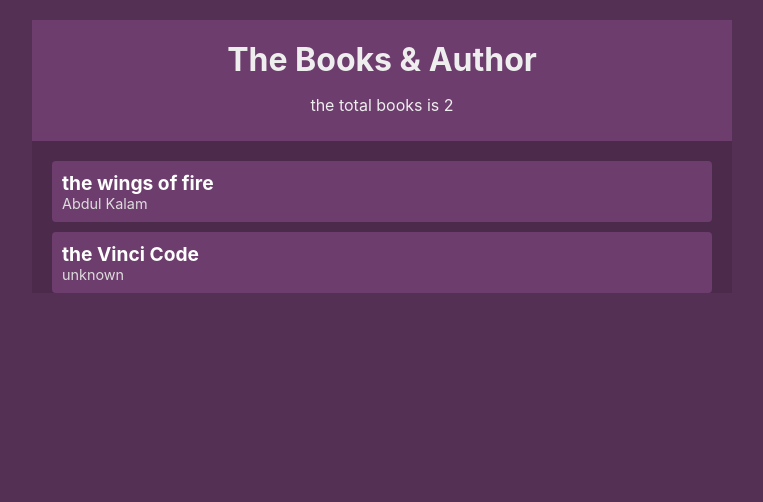
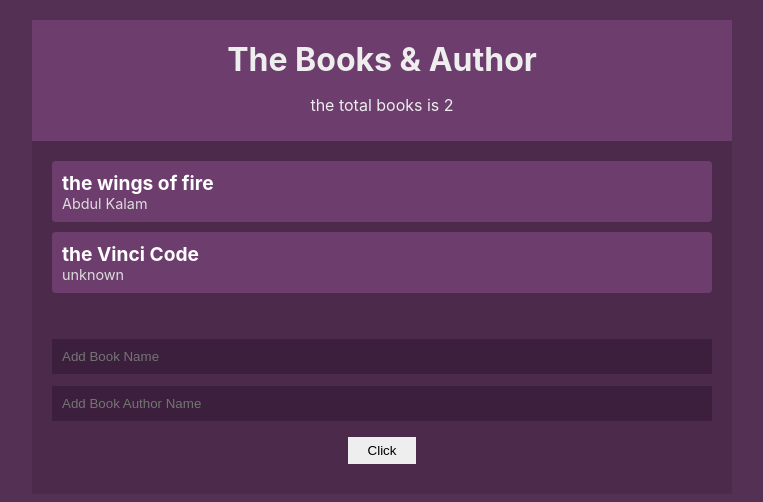
Before and after one commit to RajatArya007zxc/ContextApi-and-Recipe-app-, a React (Create React App) app: page / in a window 1280 px wide. Shown: the top 502 px of the page, without its empty margins (258-1021 px from the left). Built offline with nearby package versions, Linux system fonts and the light colour scheme.

Commit message:
Now we add The New Books

```diff
--- a/src/App.js
+++ b/src/App.js
@@ -3,6 +3,7 @@ import SongList from "../src/Component/HooksComp/Song"
 import NavCom from './Component/HooksProComp/NavCom';
 import BookContext from './ContextComponent/HooksContext/BookContext';
 import BookList from './Component/HooksProComp/BookList';
+import AddBooks from './Component/HooksProComp/AddBooks';
 
 const App = () => {
     return (
@@ -10,6 +11,7 @@ const App = () => {
            <BookContext>
             <NavCom/>
             <BookList/>
+            <AddBooks/>
             </BookContext>
         </div>
     );
--- /dev/null
+++ b/src/Component/HooksProComp/AddBooks.jsx
@@ -0,0 +1,22 @@
+import React,{useState,useContext} from 'react';
+import { BookConGo } from '../../ContextComponent/HooksContext/BookContext';
+
+const AddBooks = () => {
+ const{AddBook}=useContext(BookConGo)
+ const[title,setTitle]=useState('')
+ const[author,setAuthor]=useState('');
+
+    return (
+        <form onSubmit={(e)=>{
+            e.preventDefault();
+            AddBook(title,author)
+            setTitle('');
+            setAuthor('')            }}>
+            <input value={title}  type="text" placeholder="Add Book Name" onChange={e=>setTitle(e.target.value)}/>
+            <input value={author}  type="text" placeholder="Add Book Author Name" onChange={e=>setAuthor(e.target.value)}/>
+            <input type="submit" value="Click"/>
+        </form>
+    );
+}
+
+export default AddBooks;
--- a/src/ContextComponent/HooksContext/BookContext.jsx
+++ b/src/ContextComponent/HooksContext/BookContext.jsx
@@ -10,7 +10,7 @@ const BookContext = (props) => {
         title:"the Vinci Code",author:"unknown",id:2
     }])
 
-    const AddBooks=(t,a)=>{
+    const AddBook=(t,a)=>{
         return setbooks([...books,{title:t,author:a,id:uuid()}])
     }
     const DeleteBooks=(id)=>{
@@ -18,7 +18,7 @@ const BookContext = (props) => {
     }
     return (
        // <BookConGo.Provider value={{...books,ForAdd:AddBooks,ForDel:DeleteBooks}}>
-        <BookConGo.Provider value={{books,AddBooks,DeleteBooks}}>
+        <BookConGo.Provider value={{books,AddBook,DeleteBooks}}>
 {props.children}
         </BookConGo.Provider>
 
--- a/src/index.css
+++ b/src/index.css
@@ -96,3 +96,23 @@ body {
   margin: 20px;
   text-align: center;
 }
+
+form{
+  padding: 20px;
+}
+input[type='text']{
+  width: 100%;
+  padding: 10px;
+  box-sizing: border-box;
+  margin: 6px 0;
+  background: #3c1f3c;
+  color: #fff;
+  border: 0;
+}
+input[type='submit']{
+  margin: 10px auto;
+  background: #eee;
+  border: 0;
+  padding: 6px 20px;
+  display: block;
+}
```
